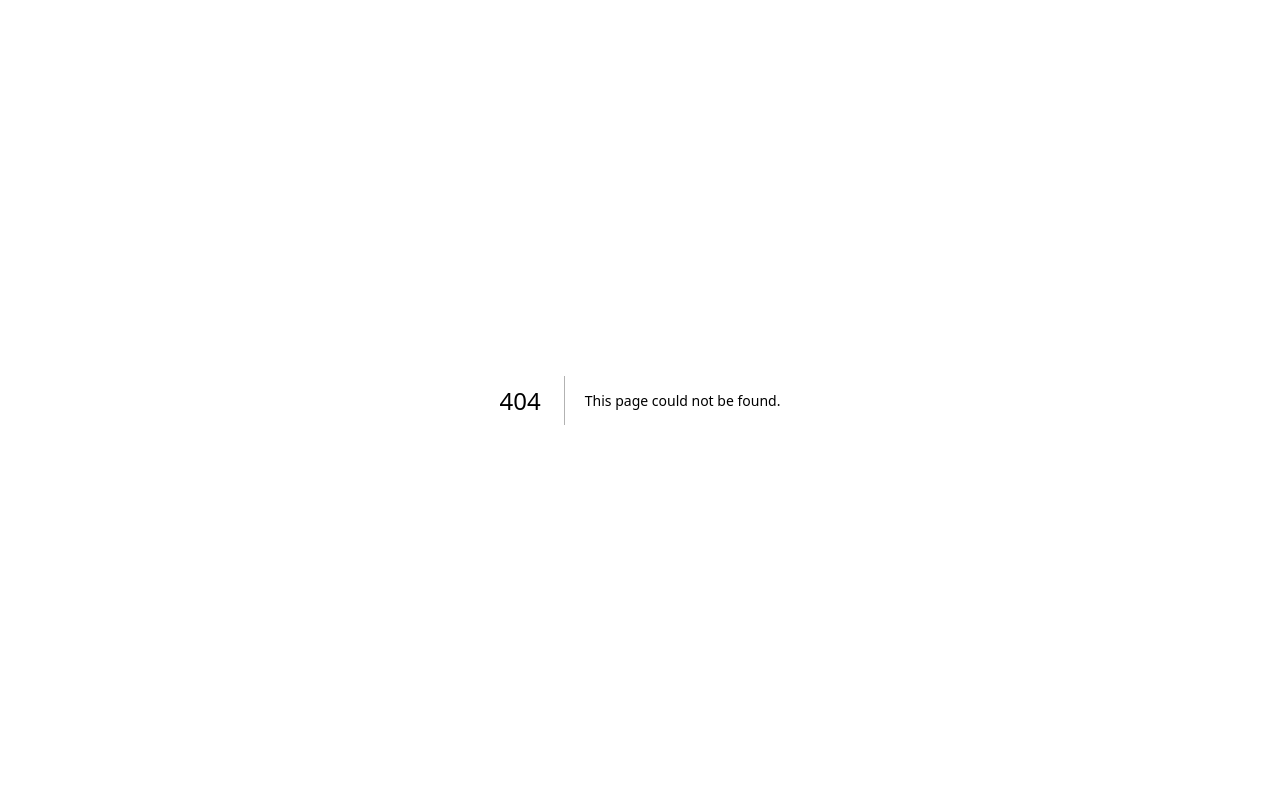
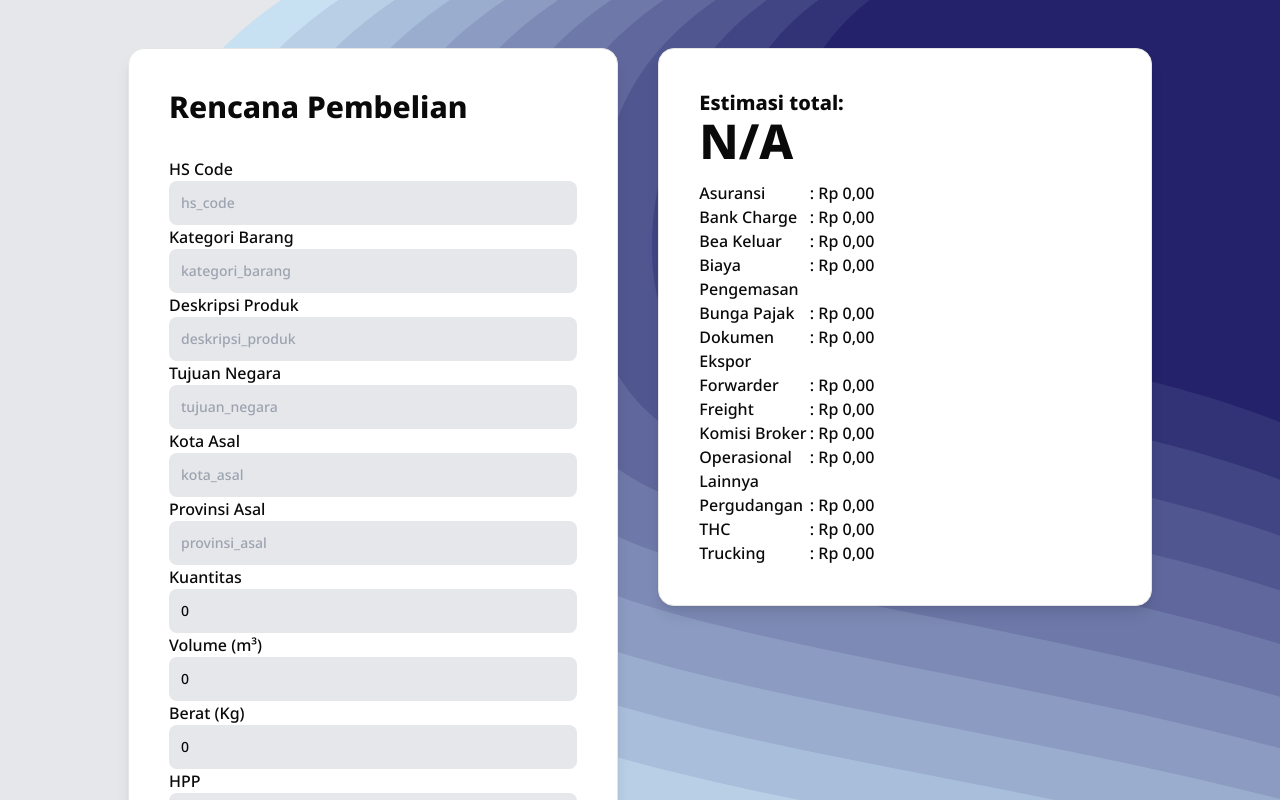
Before and after one commit to DaoistXuandu/export_gov_ai, a Next.js app: page /fee in a window 1280 px wide. Before the commit this address had no page. Shown: the top 800 px of the page. Built offline with nearby package versions, Linux system fonts and the light colour scheme.

Commit message:
add module

```diff
--- a/package.json
+++ b/package.json
@@ -24,6 +24,7 @@
     "unified": "^11.0.5"
   },
   "devDependencies": {
+    "@gradio/client": "^1.7.1",
     "@types/node": "^20",
     "@types/react": "^18",
     "@types/react-dom": "^18",
--- /dev/null
+++ b/src/app/api/fee/route.ts
@@ -0,0 +1,27 @@
+import { cookies } from "next/headers";
+import { NextRequest, NextResponse } from "next/server";
+import { Client } from "@gradio/client";
+
+export async function POST(request: NextRequest) {
+    try {
+        const data = await request.json()
+        // console.log("TS", data)
+        const client = await Client.connect("cavalierplance/fee-calculator");
+        const result = await client.predict("/predict", {
+            name: data
+        });
+
+        return NextResponse.json({
+            message: "succes",
+            data: result,
+            state: true
+        }, { status: 200 })
+    }
+    catch (err) {
+        return NextResponse.json({
+            message: "Err: " + err,
+            data: null,
+            state: false
+        }, { status: 400 })
+    }
+}
--- a/src/app/chat/page.tsx
+++ b/src/app/chat/page.tsx
@@ -5,7 +5,9 @@ import Item from "../components/item"
 import ChatServer from "../components/chat_server"
 import ChatClient from "../components/chat_client"
 import { get_distribution_response, get_inatrims_response, get_market_response, get_product_respons } from "../controller/api"
-import { RSC_SEGMENTS_DIR_SUFFIX } from "next/dist/lib/constants"
+import { routeModule } from "next/dist/build/templates/pages"
+import { Router } from "express"
+import { useRouter } from "next/navigation"
 
 const poppins = Poppins({
     weight: '400',
@@ -50,8 +52,8 @@ const avail_modul = [
     "Riset Pasar",
     "Regulasi dan Standar Mutu",
     "Riset Produk dan Pengembangan",
-    "Logistik dan Distribusi"
-    // "Prediksi Harga"
+    "Logistik dan Distribusi",
+    "Prediksi Harga"
 ]
 const first_message = [
     "Ayo tanyakan kondisi pasar internasional disini!!!",
@@ -70,9 +72,13 @@ export default function Chat() {
     const [chatHistory, setChatHistory] = useState<{ status: boolean, text: string, flag: boolean }[]>([])
     const containerRef = useRef<HTMLDivElement>(null);
 
+    const router = useRouter()
 
     function handleModul(value: number) {
         setModul(value);
+        if (value == 4) {
+            router.push("/fee")
+        }
     }
 
     async function handleAdd() {
@@ -198,7 +204,6 @@ export default function Chat() {
         }
     };
 
-
     useEffect(() => {
         scroll()
     }, [chatHistory])
@@ -213,7 +218,6 @@ export default function Chat() {
             w-screen
             h-screen
             bg-gray-200`}>
-
             <div className={`${(wait && modal) ? '' : 'hidden'} fixed z-100  bottom-32 right-2 md:right-20 transition ease-in-out duration-700  p-8 pt-6 pb-6 w-96 rounded-xl h-fit shadow-2xl bg-white ${poppins.className} flex flex-col gap-4`}>
                 <div onClick={e => setModal(false)} className="rounded-full p-3 absolute -top-16 left-0 bg-white hover:scale-95 cursor-pointer shadow-lg">
                     <svg xmlns="http://www.w3.org/2000/svg" fill="none" viewBox="0 0 24 24" strokeWidth={1.5} stroke="currentColor" className="size-6">
--- a/src/app/controller/api.tsx
+++ b/src/app/controller/api.tsx
@@ -18,7 +18,6 @@ async function get_inatrims_response(input: string) {
 
 async function get_market_response(input: string) {
     const result = await fetch(`https://chat-app-django.vercel.app/market/`, {
-        // const result = await fetch(`http://localhost:8000/market/`, {
         method: 'POST',
         body: JSON.stringify({
             description: input
@@ -34,6 +33,7 @@ async function get_market_response(input: string) {
 
     return result
 }
+
 
 async function get_product_respons(input: string) {
     const result = await fetch(`https://chat-app-django.vercel.app/product/`, {
@@ -72,4 +72,36 @@ async function get_distribution_response(input: string) {
     return result
 }
 
-export { get_inatrims_response, get_market_response, get_product_respons, get_distribution_response }
+
+
+async function get_data(input: (string | number)[]) {
+    let data = {
+        'hs_code': input[0],
+        'kategori_barang': input[1],
+        'deskripsi_produk': input[2],
+        'tujuan_negara': input[3],
+        'kota_asal': input[4],
+        'provinsi_asal': input[5],
+        'kuantitas': Number(input[6]),
+        'volume_m3': Number(input[7]),
+        'berat_kg': Number(input[8]),
+        'hpp': Number(input[9])
+    }
+
+    const result = await fetch(`${process.env.NEXT_PUBLIC_PORT}api/fee`, {
+        method: 'POST',
+        body: JSON.stringify(data),
+        headers: {
+            "Access-Control-Allow-Origin": "*",
+            "Access-Control-Allow-Methods": "GET,HEAD,OPTIONS,POST,PUT",
+            "Access-Control-Allow-Headers": "Origin, X-Requested-With, Content-Type, Accept, Authorization"
+        }
+    })
+        .then(response => response.json())
+        .then(data => data)
+
+    return result
+}
+
+
+export { get_inatrims_response, get_market_response, get_product_respons, get_distribution_response, get_data }
--- /dev/null
+++ b/src/app/fee/page.tsx
@@ -0,0 +1,168 @@
+"use client"
+import { Poppins, Noto_Sans, Roboto } from "next/font/google"
+import { it } from "node:test";
+import { useState } from "react";
+import { get_data } from "../controller/api";
+
+const poppins = Poppins({
+    weight: '400',
+    subsets: ['latin'],
+})
+
+const noto_sans_m = Noto_Sans({
+    weight: '500',
+    subsets: ['latin'],
+})
+
+
+const noto_sans_w = Noto_Sans({
+    weight: '800',
+    subsets: ['latin'],
+})
+
+const keys = [
+    "hs_code",
+    "kategori_barang",
+    "deskripsi_produk",
+    "tujuan_negara",
+    "kota_asal",
+    "provinsi_asal",
+    "kuantitas",
+    "volume_m3",
+    "berat_kg",
+    "hpp"
+];
+
+const keyLabels = [
+    ["hs_code", "HS Code"],
+    ["kategori_barang", "Kategori Barang"],
+    ["deskripsi_produk", "Deskripsi Produk"],
+    ["tujuan_negara", "Tujuan Negara"],
+    ["kota_asal", "Kota Asal"],
+    ["provinsi_asal", "Provinsi Asal"],
+    ["kuantitas", "Kuantitas"],
+    ["volume_m3", "Volume (m³)"],
+    ["berat_kg", "Berat (Kg)"],
+    ["hpp", "HPP"]
+];
+
+const outputLabels = [
+    ["asuransi", "Asuransi"],
+    ["bank_charge", "Bank Charge"],
+    ["bea_keluar", "Bea Keluar"],
+    ["biaya_pengemasan", "Biaya Pengemasan"],
+    ["bunga_pajak", "Bunga Pajak"],
+    ["dokumen_ekspor", "Dokumen Ekspor"],
+    ["forwarder", "Forwarder"],
+    ["freight", "Freight"],
+    ["komisi_broker", "Komisi Broker"],
+    ["operasional_lainnya", "Operasional Lainnya"],
+    ["pergudangan", "Pergudangan"],
+    ["thc", "THC"],
+    ["trucking", "Trucking"]
+];
+
+
+export default function Fee() {
+    const [inputData, setInputData] = useState<(string | number)[]>(["", "", "", "", "", "", 0, 0, 0, 0])
+    const [outputData, setOutputData] = useState<string[]>(["0", "0", "0", "0", "0", "0", "0", "0", "0", "0", "0", "0", "0", "0"])
+    const [wait, setWait] = useState(false)
+
+    async function handleClick(e: any) {
+        e.preventDefault()
+        setWait(true)
+        const data = await get_data(inputData)
+        if (!data.state) {
+            alert("Input yang anda berikan harus valid, cek kembali HS Code, Kategori Barang dll")
+            setWait(false)
+            return
+        }
+        const result = data.data.data[0].data
+
+        let items: any = []
+        for (let key in result) {
+            items.push(result[key])
+        }
+        setOutputData(items)
+
+        setWait(false)
+    }
+
+    function handleInput(index: number, value: string) {
+        setInputData(prev => {
+            let items = [...prev]
+            items[index] = value
+            return items;
+        })
+    }
+
+    return (
+        <div className={`
+            bg-[url('/image/background_general.svg')]
+            bg-cover
+            bg-center
+            relative
+            w-screen
+            min-h-screen
+            bg-gray-200
+            p-12 pl-32 pr-32
+            fixed
+            flex flex-row
+            gap-10
+            `}>
+
+            <div className={`relative w-1/2 bg-white shadow-lg rounded-2xl border h-fit ${noto_sans_m.className} flex flex-col gap-2`}>
+                <div className={`${wait ? '' : 'hidden'} absolute w-full h-full bg-white rounded-2xl opacity-60 flex justify-center items-center`}>
+                    <div className="loader"></div>
+                </div>
+                <div className="w-full flex flex-row gap-8 p-10">
+                    <div className="w-full flex flex-col gap-8">
+                        <h1 className="font-bold text-3xl">Rencana Pembelian</h1>
+
+                        <div className="flex flex-col">
+                            {
+                                keys.map((item, index) => (
+                                    <div key={index} className="flex flex-col">
+                                        <label className="text-md" htmlFor={item}>{keyLabels[index][1]}</label>
+                                        <input value={inputData[index]}
+                                            onChange={e => handleInput(index, e.target.value)}
+                                            className="rounded-lg font-thin bg-gray-200 text-sm p-3"
+                                            placeholder={keyLabels[index][0]} required={true}
+                                            type={index >= 6 ? 'number' : 'text'}
+                                            id={item}
+                                            name={item} />
+                                    </div>
+                                ))
+                            }
+                        </div>
+                        <button disabled={wait} onClick={e => handleClick(e)} className={`${wait ? 'bg-blue-200' : ''} cursor-pointer p-3 bg-blue-400 font-bold text-white rounded-lg hover:scale-95`} >Prediksi Biaya</button>
+                    </div>
+                </div>
+            </div>
+
+            <div className={`w-1/2 bg-white shadow-lg rounded-2xl border h-fit p-10 ${noto_sans_m.className} flex flex-col gap-2`}>
+                <div className="w-fit flex flex-col gap-4">
+                    <div className="font-bold w-fit flex flex-col justify-start items-start">
+                        <h1 className="text-xl">Estimasi total:</h1>
+                        <p className={`text-5xl ${noto_sans_w.className} font-bold`}>{outputData[outputData.length - 1] == "0" ? "N/A" : `Rp ${outputData[outputData.length - 1]},00`}</p>
+                    </div>
+                    <div className="flex flex-col w-full">
+                        {
+                            outputLabels.map((item, index) => (
+                                <div key={index} className="flex flex-row">
+                                    <div className="w-1/2">
+                                        {item[1]}
+                                    </div>
+                                    <div className="w-1/2">
+                                        : Rp {outputData[index]},00
+                                    </div>
+                                </div>
+                            ))
+                        }
+                    </div>
+                </div>
+            </div>
+
+        </div >
+    )
+}
```
Also changed, not shown: 1 other file (tests, documents, lock files or other folders).
